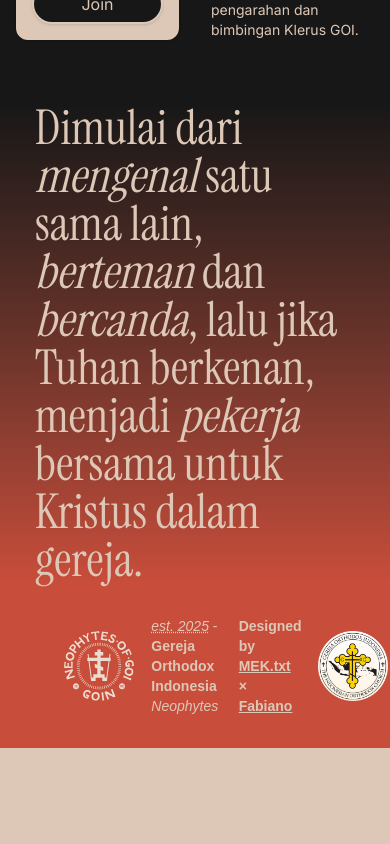
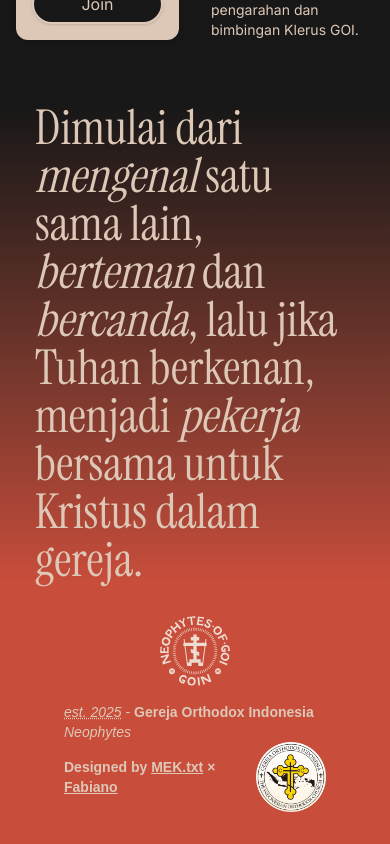
Before and after one commit to sabakodev/goin, a Next.js app: page / in a window 390 px wide. Shown: the part 5107-5951 px from the top of the page. Before the commit the page ends 5855 px from the top, so only its background shows below. Built offline with nearby package versions, Linux system fonts and the light colour scheme.

Commit message:
update footer layout

```diff
--- a/src/components/global/footer.tsx
+++ b/src/components/global/footer.tsx
@@ -3,8 +3,8 @@ import Link from "next/link"
 
 export default function Footer({ business = false }: { business?: boolean }) {
 	return (
-		<div className={`grid grid-cols-3 w-full justify-between items-center px-16 py-8 text-sm ${business ? 'bg-blue-dark text-blue-lighter' : 'bg-secondary text-primary'}`}>
-			<Link href="/">
+		<div className={`grid grid-cols-1 sm:grid-cols-3 w-full justify-between items-center px-16 py-8 text-sm ${business ? 'bg-blue-dark text-blue-lighter' : 'bg-secondary text-primary'}`}>
+			<Link href="/" className="justify-self-center sm:justify-self-start mb-4 sm:mb-0">
 				<Image
 					src={`/logo/goin/hollow/goin-${business ? 'blue' : 'beige'}.svg`}
 					alt="GOIN"
```
